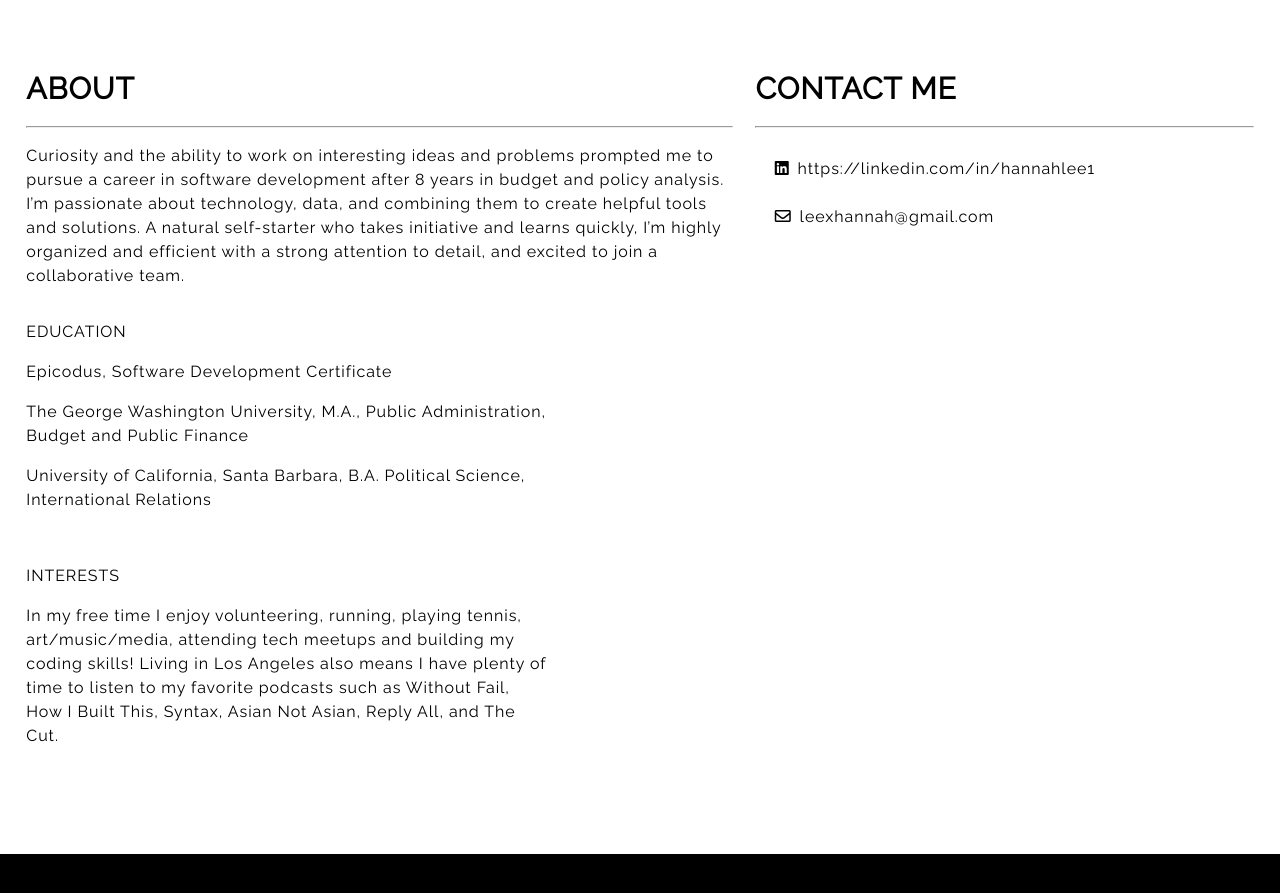
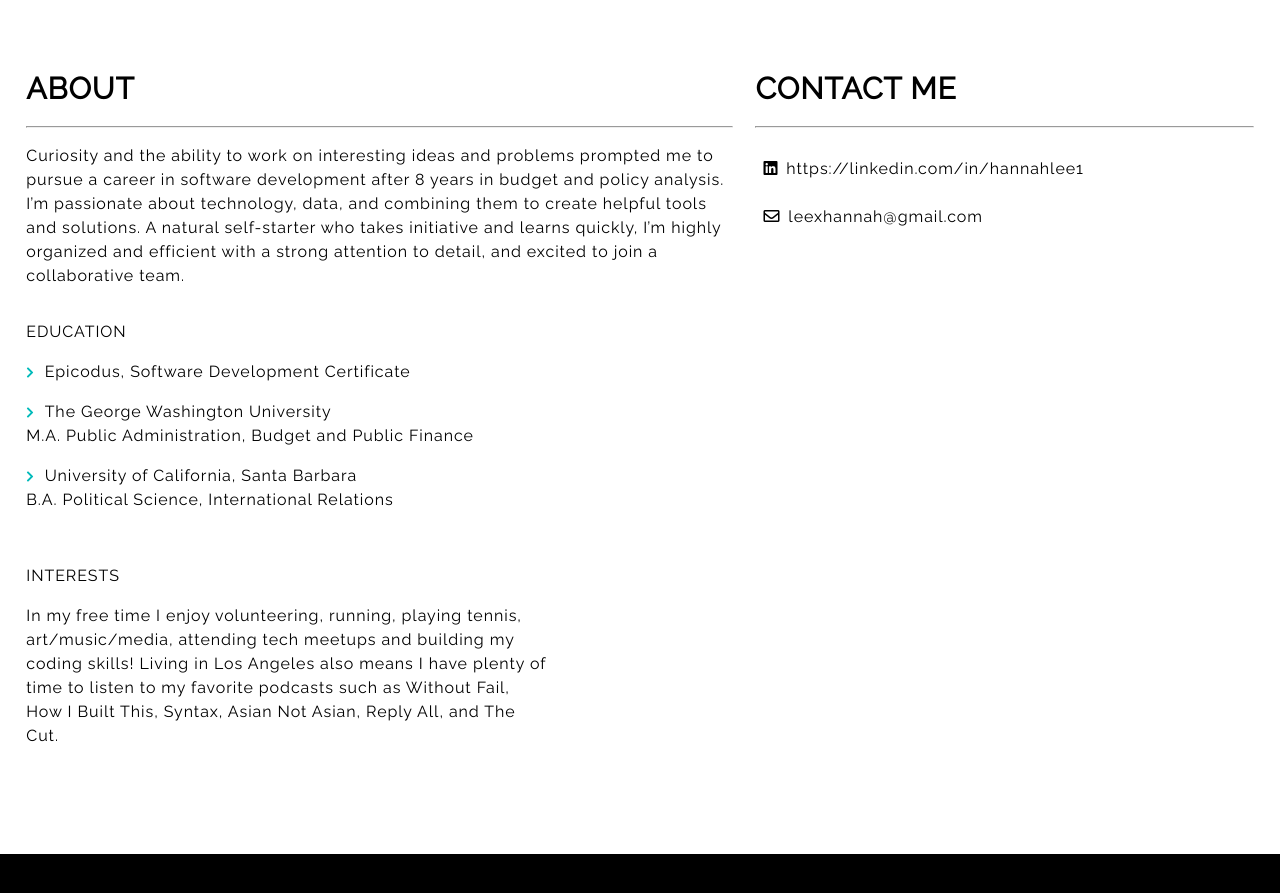
Before and after one commit to RunHannah/react-portfolio, a React (Create React App) app: page / in a window 1280 px wide. Shown: the part 3240-4133 px from the top of the page. Built offline with nearby package versions, Linux system fonts and the light colour scheme.

Commit message:
Add chevron icon and update education layout.

```diff
--- a/src/App.css
+++ b/src/App.css
@@ -153,6 +153,13 @@ body {
   font-weight: 900;
 }
 
+.fa-chevron-right {
+  color: #00baba;
+  font-size: 12px;
+  font-weight: 900;
+  padding-right: 10px;
+}
+
 /* Contact */
 .contact {
   display: block;
@@ -166,7 +173,7 @@ body {
   font-weight: 900;
 }
 
-.contact-list {
+.contact-div .contact-list {
   padding-left: 0;
 }
 
--- a/src/components/contact.jsx
+++ b/src/components/contact.jsx
@@ -19,16 +19,23 @@ class Contact extends Component {
             </p>
 
             <div className="row">
-              <div className="col s12 m9">
+              <div className="col s12 m10 l10">
                 <p>EDUCATION</p>
-                <p>Epicodus, Software Development Certificate</p>
+
                 <p>
-                  The George Washington University, M.A., Public Administration,
-                  Budget and Public Finance
+                  <i className="fas fa-chevron-right" />
+                  Epicodus, Software Development Certificate
                 </p>
                 <p>
-                  University of California, Santa Barbara, B.A. Political
-                  Science, International Relations
+                  <i className="fas fa-chevron-right" />
+                  The George Washington University
+                  <br /> M.A. Public Administration, Budget and Public Finance
+                </p>
+                <p>
+                  <i className="fas fa-chevron-right" />
+                  University of California, Santa Barbara
+                  <br />
+                  B.A. Political Science, International Relations
                 </p>
               </div>
             </div>
@@ -44,7 +51,6 @@ class Contact extends Component {
                 </p>
               </div>
             </div>
-            {/* </ul> */}
           </div>
 
           <div className="col s12 m12 l5 contact-div">
```
